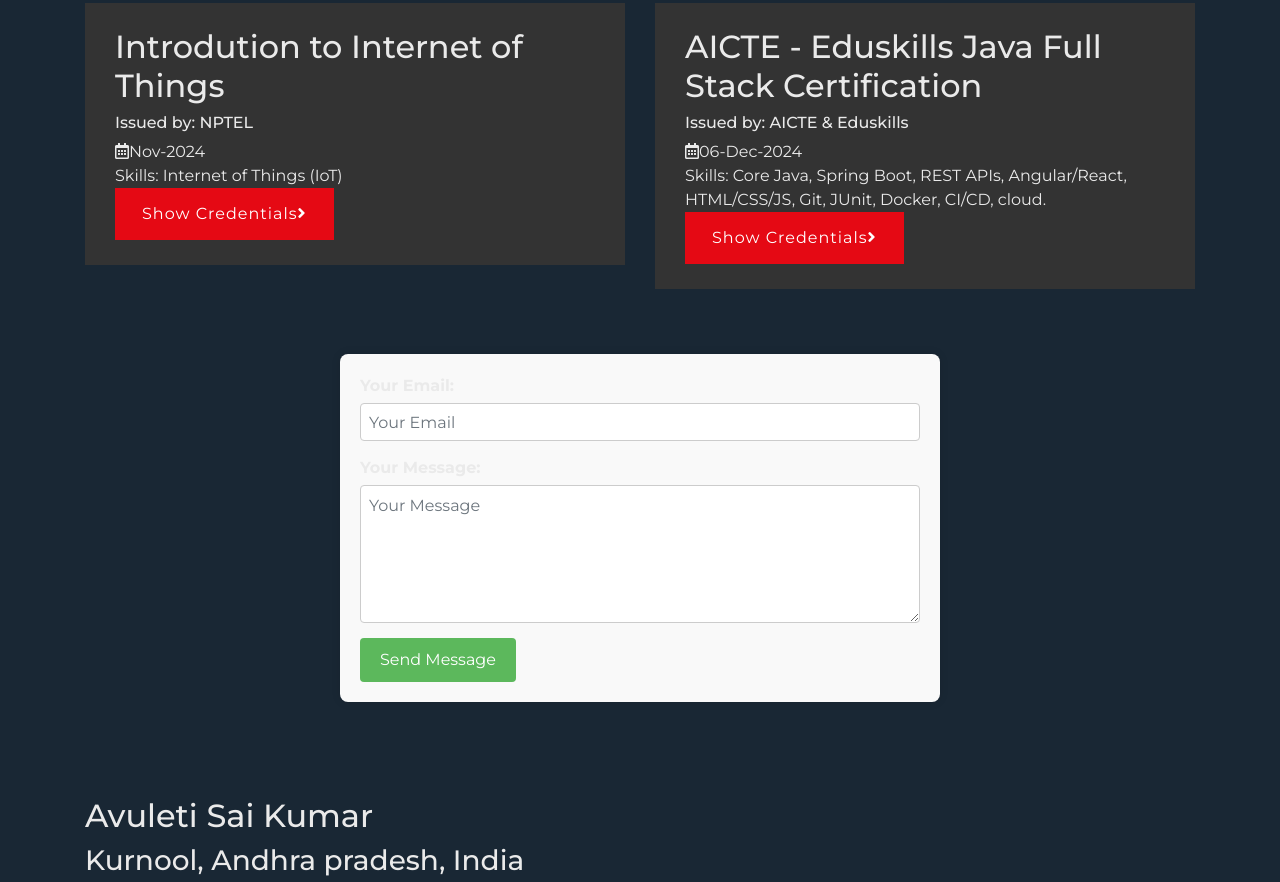
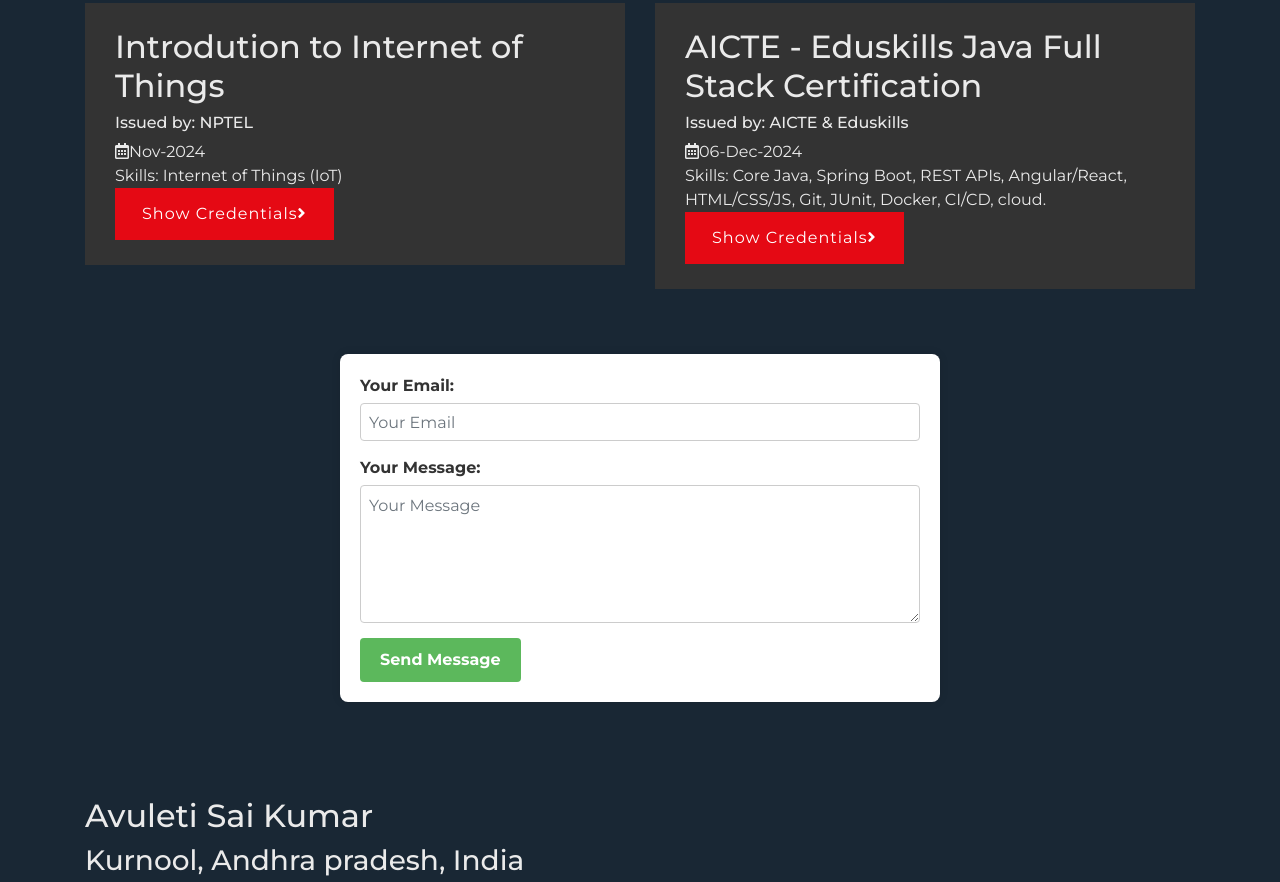
Before and after one commit to saisurya6174/Sai-Kumar-Avuleti, a plain HTML site: page index.html in a window 1280 px wide. Shown: the part 4059-4941 px from the top of the page. Drawn offline with nearby package versions, Linux system fonts and the light colour scheme.

Commit message:
Update style.css

```diff
--- a/css/style.css
+++ b/css/style.css
@@ -1078,7 +1078,7 @@
     max-width: 600px;
     margin: 20px auto;
     padding: 20px;
-        background-color: #f9f9f9;
+    background-color: #ffffff; /* Changed to white for higher contrast */
     border-radius: 8px;
     box-shadow: 0 0 10px rgba(0, 0, 0, 0.1);
 }
@@ -1091,6 +1091,7 @@
     display: block;
     margin-bottom: 5px;
     font-weight: bold;
+    color: #333; /* Darker color for better visibility */
 }
 
 .contact-form .form-control {
@@ -1099,6 +1100,8 @@
     border: 1px solid #ccc;
     border-radius: 4px;
     box-sizing: border-box;
+    color: #333; /* Dark text color for better visibility */
+    background-color: #fff; /* Ensures the input fields have good contrast */
 }
 
 .contact-form .form-control:focus {
@@ -1115,30 +1118,11 @@
     border-radius: 4px;
     cursor: pointer;
     transition: background-color 0.3s ease;
+    font-weight: bold; /* Ensure text is bold and stands out */
 }
 
 .btn-submit:hover {
     background-color: #4cae4c;
-    }
-
-    /* Animation */
-    .btn-submit {
-        position: relative;
-        overflow: hidden;
-    }
-
-    .btn-submit:after {
-        content: "";
-        position: absolute;
-        top: 50%;
-        left: 50%;
-        width: 5px;
-        height: 5px;
-        background: rgba(255, 255, 255, 0.5);
-        opacity: 0;
-        border-radius: 100%;
-        transform: translate(-50%, -50%) scale(1);
-        transition: width 0.3s ease, height 0.3s ease, opacity 0.3s ease;
 }
 
 .btn-submit:focus:not(:active):after {
```
Lines whose indentation alone changed are shown as unchanged.
